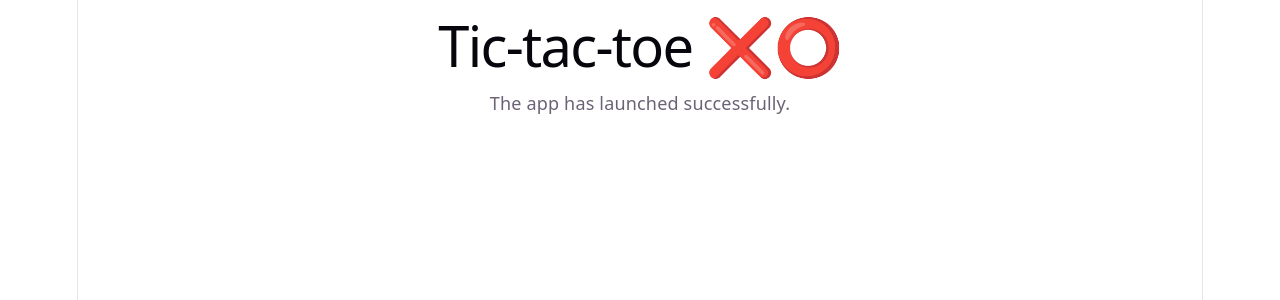
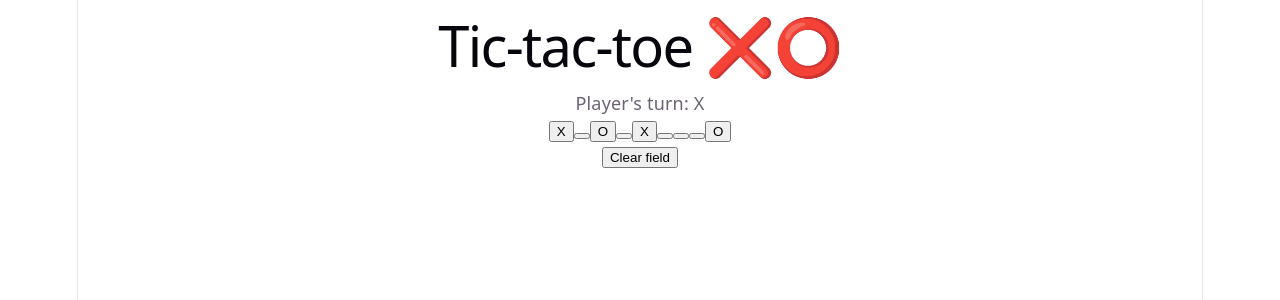
Before and after one commit to pchchv/tic-tac-toe-telegram-mini-app, a React (Vite) app in the folder frontend/: page / in a window 1280 px wide. Shown: the top 300 px of the page. Built offline with nearby package versions, Linux system fonts and the light colour scheme; what @telegram-apps/sdk-react would draw is missing.

Commit message:
feat: lay out the game board components

```diff
--- a/frontend/src/App.tsx
+++ b/frontend/src/App.tsx
@@ -1,10 +1,46 @@
+import { useState } from 'react';
+import type { CellValue } from './types';
 import './App.css';
 
 function App() {
+  // Local state to store the status of 9 cells (for now, we’ll populate it with test data for layout purposes)
+  const [board, setBoard] = useState<CellValue[]>([
+    'X', null, 'O',
+    null, 'X', null,
+    null, null, 'O'
+  ]);
+
+  // Placeholder for cell click
+  const handleCellClick = (index: number) => {
+    console.log(`Кликнули по ячейке с индексом: ${index}`);
+  };
+
   return (
     <div className="app-container">
-      <h1>Tic-tac-toe ❌⭕</h1>
-      <p className="status-text">The app has launched successfully.</p>
+      <header className="app-header">
+        <h1>Tic-tac-toe ❌⭕</h1>
+        <div className="status-turn">Player's turn: <span>X</span></div>
+      </header>
+
+      <main className="game-zone">
+        <div className="board">
+          {board.map((value, index) => (
+            <button
+              key={index}
+              className={`cell ${value ? `cell-${value.toLowerCase()}` : ''}`}
+              onClick={() => handleCellClick(index)}
+            >
+              {value}
+            </button>
+          ))}
+        </div>
+      </main>
+
+      <footer className="app-footer">
+        <button className="reset-btn" onClick={() => setBoard(Array(9).fill(null))}>
+          Clear field
+        </button>
+      </footer>
     </div>
   );
 }
```
